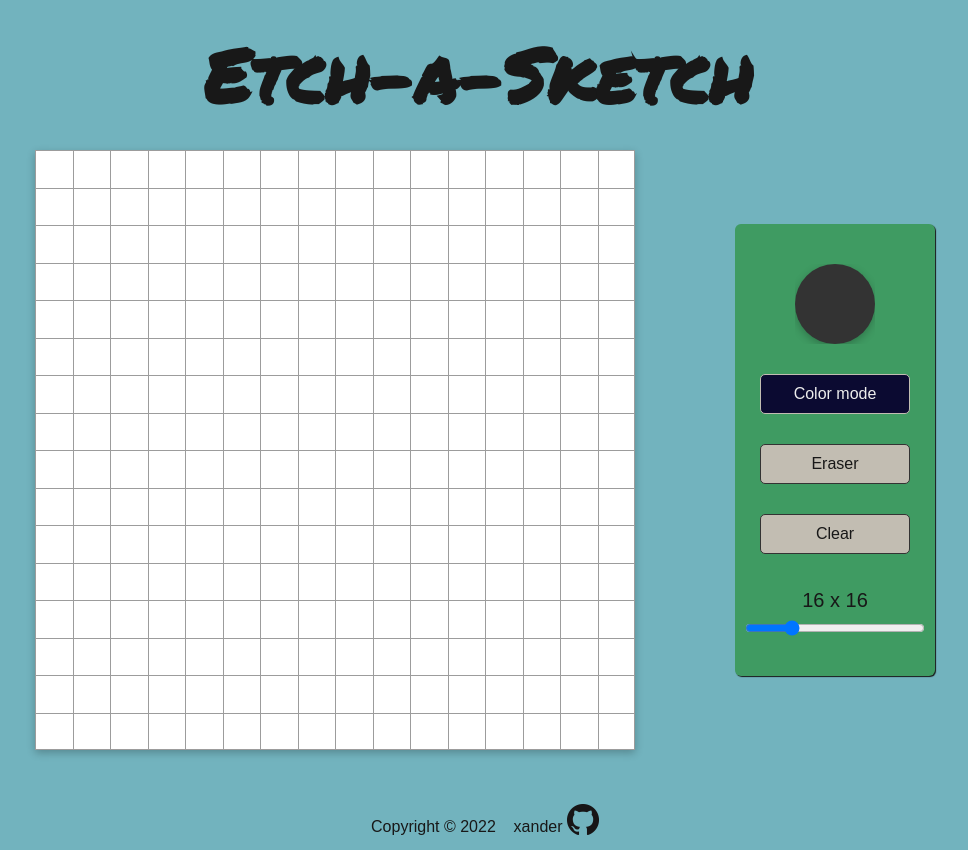
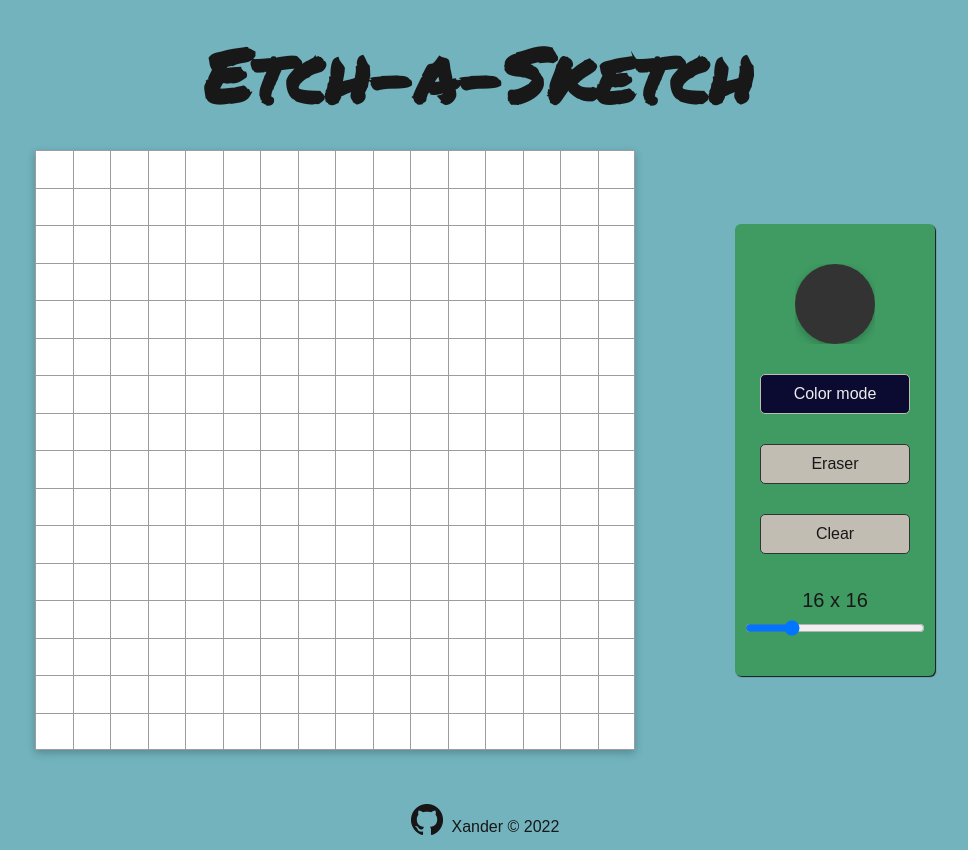
Before and after one commit to XanDev3/odin-etch-a-sketch, a plain HTML site: page index.html in a window 1280 px wide. Shown: the whole page, without its empty margins (155-1123 px from the left). Drawn offline with Linux system fonts and the light colour scheme; a web font is replaced by a local one.

Commit message:
edit footer

```diff
--- a/index.html
+++ b/index.html
@@ -26,15 +26,15 @@
     </main>
     <footer class="footer">
       <p>
-        Copyright ©
-        <script>
+      <a href="https://github.com/xandernesta/odin-etch-a-sketch" target="_blank">
+          <img class="xn-github" src="GitHub-Mark-64px.png" height="32" width="32" alt="fa-github">
+          &nbsp;Xander&nbsp;© 2022
+      </a>
+      <!-- <script>
           document.write(new Date().getFullYear())
-        </script>
-        <a href="https://github.com/xandernesta/odin-etch-a-sketch" target="_blank">&nbsp;&nbsp;&nbsp;xander
-          <img class="xn-github" src="GitHub-Mark-64px.png" height="32" width="32" alt="fa-github">
-        </a>
+      </script> -->
       </p>
-    </footer>
+  </footer>
     <script src="scripts.js"></script>
 </body>
 </html>
```
Also changed, not shown: GitHub-Mark-32px.png (deleted).
